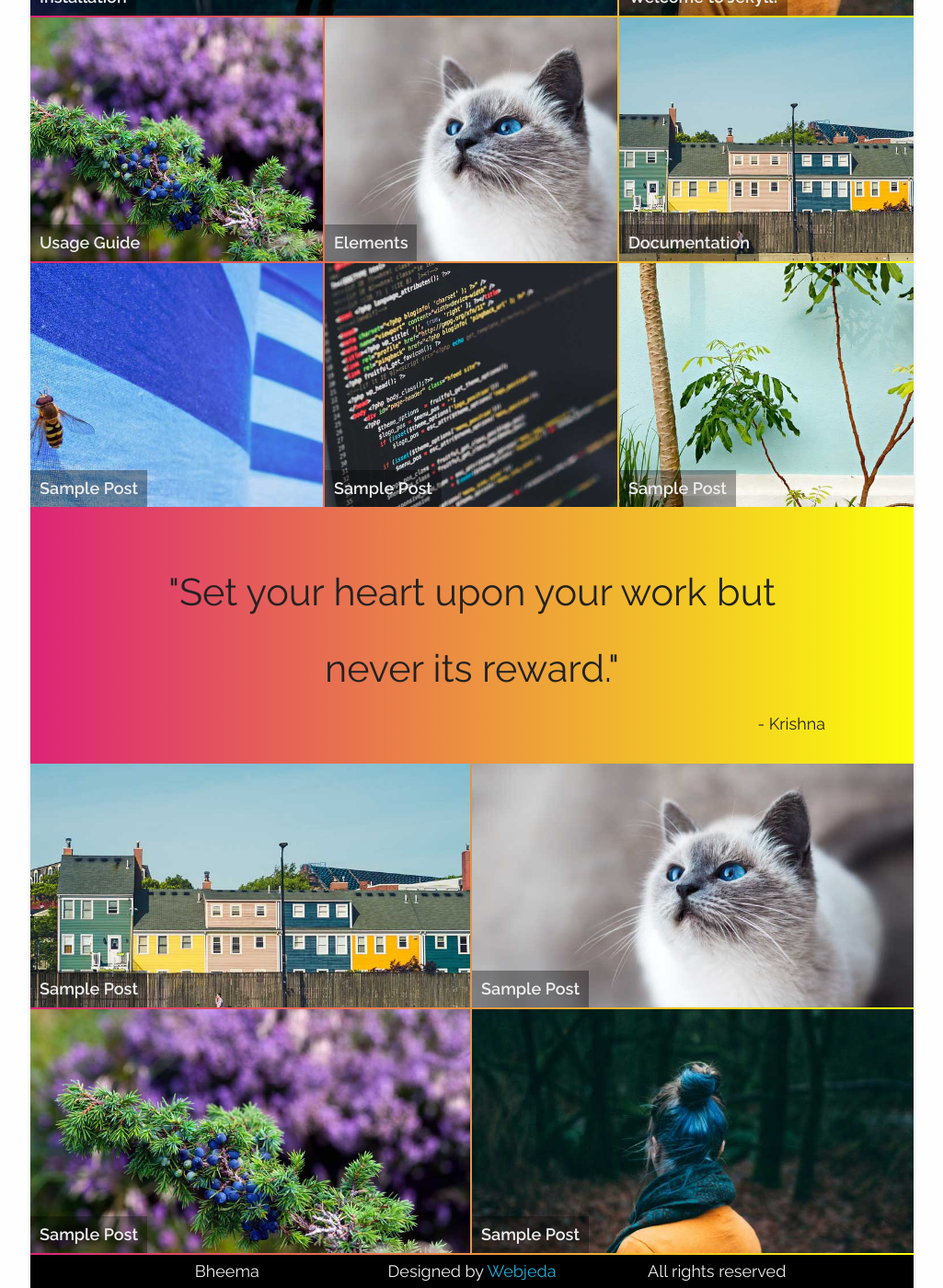
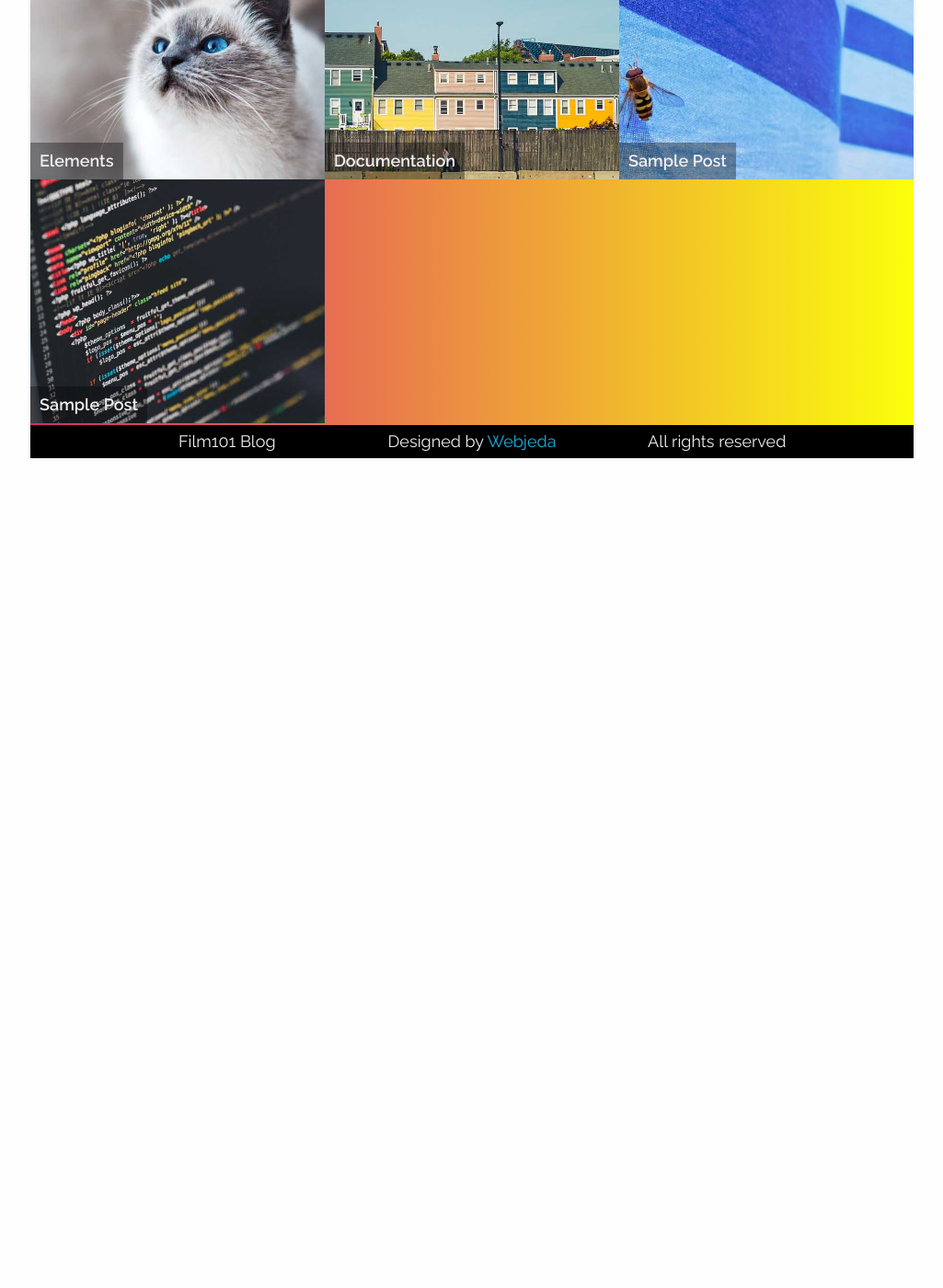
Before and after one commit to sharu725/bheema, a Jekyll site: the page built from index.html, in a window 1280 px wide and 1400 px high, scrolled down 595 px. Shown: the whole window at 92% size, without its empty margins (127-1152 px from the left). Built offline with Jekyll 4.4.1, drawn with Linux system fonts in a browser that asks for light colours; after the commit the page ends 1093 px from its top, so only the background shows below that; some of the changed text lies outside the part shown.

Commit message:
removed borders

```diff
--- a/_config.yml
+++ b/_config.yml
@@ -1,7 +1,7 @@
 #Created by webjeda - http://webjeda.com
 
-title: Bheema #Keep it short
-email: your@email.com
+title: Film101 Blog
+email: rowan.self@gmail.com.com
 
 
 baseurl: /film-101-blog
--- a/_includes/nav-home.html
+++ b/_includes/nav-home.html
@@ -4,14 +4,6 @@
               <li class="link"><a href="{{site.baseurl}}/">Home</a></li>
               <li class="link"><a href="{{site.baseurl}}/about/">About</a></li>
               <li class="link"><a href="{{site.baseurl}}/archive/">Archive</a></li>
-              <li class="dropdown link">
-                <a href="#" class="dropbtn">Dropdown ↓</a>
-                <div class="dropdown-content">
-                  <a href="#">Link 1</a>
-                  <a href="#">Link 2</a>
-                  <a href="#">Link 3</a>
-                </div>
-              </li>
             <li class="link"><a href="{{site.baseurl}}/contact/">Contact</a></li>
             </ul>
     </nav>
--- a/index.html
+++ b/index.html
@@ -1,120 +1,14 @@
 ---
 title: Home
 layout: default
-quote-of-the-day: Set your heart upon your work but never its reward.
-quote-by: Krishna
 ---
-
-<div class="row first-row">
-<a href="{{site.baseurl}}{{site.posts[0].url}}">
-        <div class="eight columns news-piece news-piece-1 border" style="background-image: url({{site.baseurl}}/img/{{site.posts[0].img}})">
-        <p class="news-title">{{site.posts[0].title}}</p>
-        <p class="news-exp">{{site.posts[0].excerpt | strip_html | truncate: 80 }}</p>
-        </div>
-</a>
-
-<a href="{{site.baseurl}}{{site.posts[1].url}}">
-    <div class="four columns news-piece news-piece-1" style="background-image: url({{site.baseurl}}/img/{{site.posts[1].img}});">
-     <p class="news-title">{{site.posts[1].title}}</p>
-     <p class="news-exp">{{site.posts[1].excerpt | strip_html | truncate: 80 }}</p>
-    </div>
-</a>
-
+<div class="row row-border">
+  {% for post in site.posts limit: 20 %}
+    <a href="{{site.baseurl}}{{post.url}}">
+     <div class="four columns news-piece news-piece-2" style="background-image: url({{site.baseurl}}/img/{{post.img}});">
+     <p class="news-title">{{post.title}}</p>
+     <p class="news-exp">{{post.excerpt | strip_html | truncate: 80 }}</p>
+     </div>
+    </a>
+  {% endfor %}
 </div>
-<div class="row row-border">
-
-   <a href="{{site.baseurl}}{{site.posts[2].url}}">
-    <div class="four columns news-piece news-piece-2 border-2" style="background-image: url({{site.baseurl}}/img/{{site.posts[2].img}});">
-    <p class="news-title">{{site.posts[2].title}}</p>
-    <p class="news-exp">{{site.posts[2].excerpt | strip_html | truncate: 80 }}</p>
-    </div>
-     </a>
-
-    <a href="{{site.baseurl}}{{site.posts[3].url}}">
-    <div class="four columns news-piece news-piece-2 border" style="background-image: url({{site.baseurl}}/img/{{site.posts[3].img}});">
-    <p class="news-title">{{site.posts[3].title}}</p>
-    <p class="news-exp">{{site.posts[3].excerpt | strip_html | truncate: 80 }}</p>
-    </div>
-    </a>
-
-    <a href="{{site.baseurl}}{{site.posts[4].url}}">
-    <div class="four columns news-piece news-piece-2" style="background-image: url({{site.baseurl}}/img/{{site.posts[4].img}});">
-    <p class="news-title">{{site.posts[4].title}}</p>
-    <p class="news-exp">{{site.posts[4].excerpt | strip_html | truncate: 80 }}</p>
-    </div>
-    </a>
-
-</div>
-
-
-<div class="row row-border">
-
-   <a href="{{site.baseurl}}{{site.posts[5].url}}">
-    <div class="four columns news-piece news-piece-2 border-2" style="background-image: url({{site.baseurl}}/img/{{site.posts[5].img}});">
-    <p class="news-title">{{site.posts[5].title}}</p>
-    <p class="news-exp">{{site.posts[5].excerpt | strip_html | truncate: 80 }}</p>
-    </div>
-     </a>
-
-    <a href="{{site.baseurl}}{{site.posts[6].url}}">
-    <div class="four columns news-piece news-piece-2 border" style="background-image: url({{site.baseurl}}/img/{{site.posts[6].img}});">
-    <p class="news-title">{{site.posts[6].title}}</p>
-    <p class="news-exp">{{site.posts[6].excerpt | strip_html | truncate: 80 }}</p>
-    </div>
-    </a>
-
-    <a href="{{site.baseurl}}{{site.posts[7].url}}">
-    <div class="four columns news-piece news-piece-2" style="background-image: url({{site.baseurl}}/img/{{site.posts[7].img}});">
-    <p class="news-title">{{site.posts[7].title}}</p>
-    <p class="news-exp">{{site.posts[7].excerpt | strip_html | truncate: 80 }}</p>
-    </div>
-    </a>
-
-</div>
-<div class="row quote">
-   <div class="container">
-    <div class="twelve columns">
-        <p class="quote-day">{{page.quote-of-the-day}}</p>
-        <p class="quote-by">- {{page.quote-by}}</p>
-    </div>
-</div>
-</div>
-
-<div class="row row-border">
-
-     <a href="{{site.baseurl}}{{site.posts[8].url}}">
-        <div class="six columns news-piece news-piece-2 border" style="background-image:url({{site.baseurl}}/img/{{site.posts[8].img}})">
-             <p class="news-title">{{site.posts[8].title}}</p>
-            <p class="news-exp">{{site.posts[8].excerpt | strip_html | truncate: 80 }}</p>
-        </div>
-
-    </a>
-
-     <a href="{{site.baseurl}}{{site.posts[9].url}}">
-        <div class="six columns news-piece news-piece-2" style="background-image:url({{site.baseurl}}/img/{{site.posts[9].img}})">
-        <p class="news-title">{{site.posts[9].title}}</p>
-        <p class="news-exp">{{site.posts[9].excerpt | strip_html | truncate: 80 }}</p>
-        </div>
-
-    </a>
-
-</div>
-
-<div class="row row-border">
-    <a href="{{site.baseurl}}{{site.posts[10].url}}">
-        <div class="six columns news-piece news-piece-2 border" style="background-image:url({{site.baseurl}}/img/{{site.posts[10].img}})">
-            <p class="news-title">{{site.posts[9].title}}</p>
-        <p class="news-exp">{{site.posts[9].excerpt | strip_html | truncate: 80 }}</p>
-        </div>
-
-    </a>
-
-    <a href="{{site.baseurl}}{{site.posts[11].url}}">
-        <div class="six columns news-piece news-piece-2" style="background-image:url({{site.baseurl}}/img/{{site.posts[11].img}})">
-            <p class="news-title">{{site.posts[9].title}}</p>
-        <p class="news-exp">{{site.posts[9].excerpt | strip_html | truncate: 80 }}</p>
-        </div>
-
-    </a>
-
-</div>
```
Also changed, not shown: _includes/nav-page.html (+0 -8 lines), _posts/2016-05-05-sample-1.md (deleted, +0 -11 lines), _posts/2016-05-06-sample-2.md (deleted, +0 -10 lines), _posts/2016-05-07-sample-3.md (deleted, +0 -11 lines), _posts/2016-05-07-sample-4.md (deleted, +0 -11 lines), _posts/2016-05-07-sample-5.md (deleted, +0 -11 lines), _posts/2016-05-07-sample-6.md (deleted, +0 -10 lines), _posts/2016-05-07-sample-7.md (deleted, +0 -11 lines), _posts/2016-05-07-sample-8.md (deleted, +0 -10 lines), _posts/2016-05-07-sample-9.md (deleted, +0 -11 lines), _sass/style.scss (line endings or trailing spaces).
